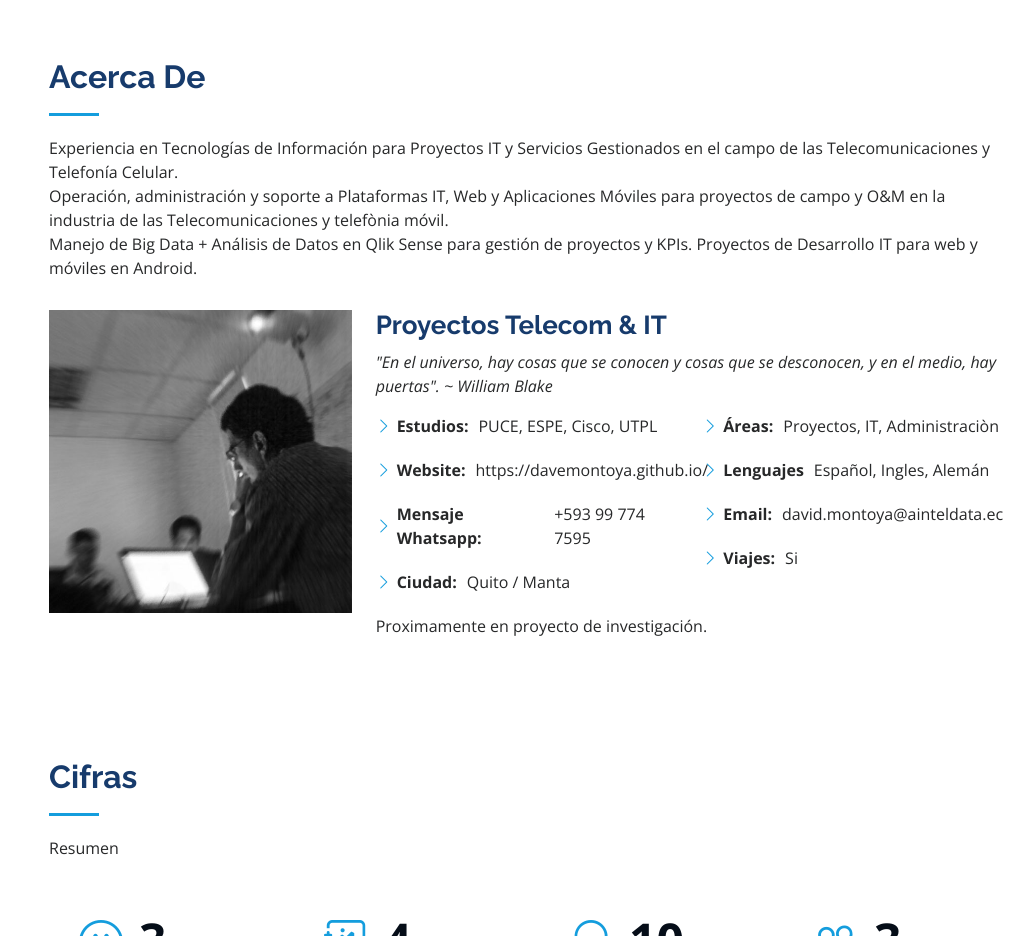
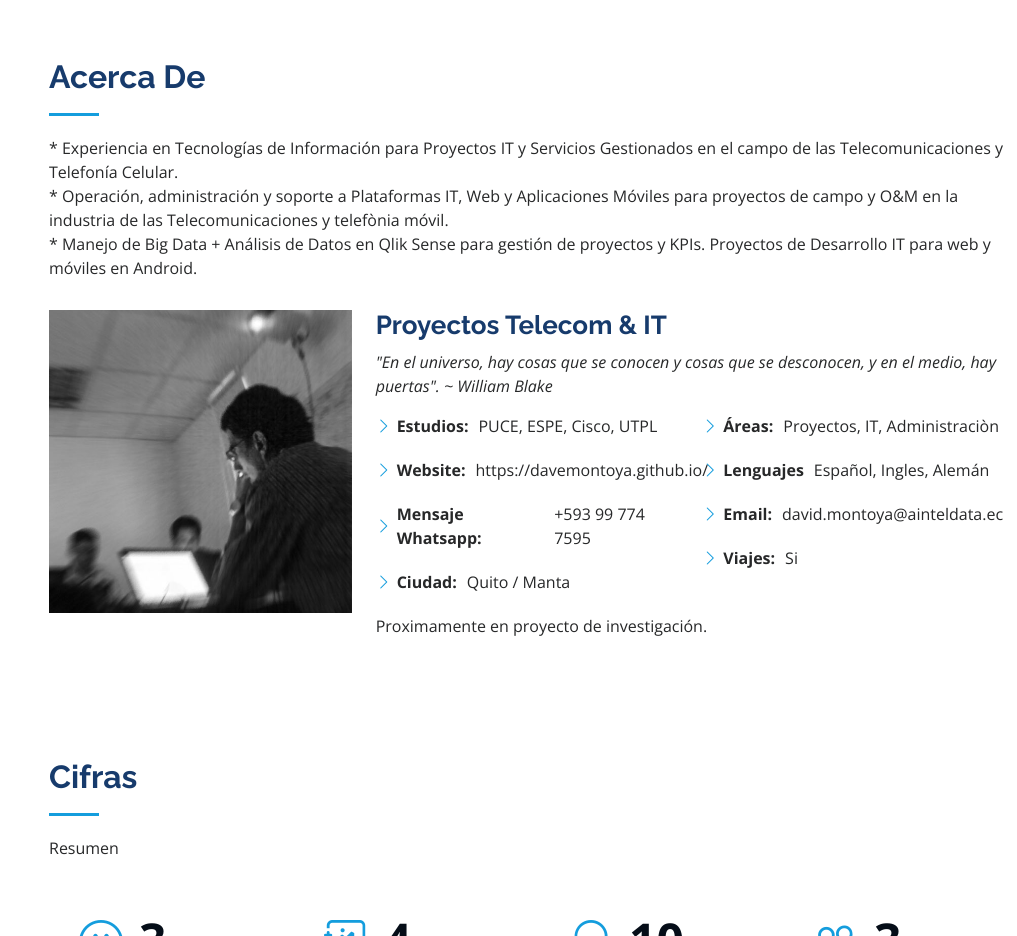
Before and after one commit to DaveMontoya/davemontoya.github.io, a plain HTML site: page index.html in a window 1280 px wide. Shown: the part 802-1738 px from the top of the page, without its empty margins (263-1280 px from the left). Drawn offline with nearby package versions, Linux system fonts and the light colour scheme.

Commit message:
Update index.html

```diff
--- a/index.html
+++ b/index.html
@@ -88,9 +88,9 @@
 
         <div class="section-title">
           <h2>Acerca De</h2>
-          <p>Experiencia en Tecnologías de Información para Proyectos IT y Servicios Gestionados en el campo de las Telecomunicaciones y Telefonía Celular.</p>
-	  <p>Operación, administración y soporte a Plataformas IT, Web y Aplicaciones Móviles para proyectos de campo y O&M en la industria de las Telecomunicaciones y telefònia móvil.</p>
-	  <p>Manejo de Big Data + Análisis de Datos en Qlik Sense para gestión de proyectos y KPIs. Proyectos de Desarrollo IT para web y móviles en Android.</p>
+          <p>* Experiencia en Tecnologías de Información para Proyectos IT y Servicios Gestionados en el campo de las Telecomunicaciones y Telefonía Celular.</p>
+	  <p>* Operación, administración y soporte a Plataformas IT, Web y Aplicaciones Móviles para proyectos de campo y O&M en la industria de las Telecomunicaciones y telefònia móvil.</p>
+	  <p>* Manejo de Big Data + Análisis de Datos en Qlik Sense para gestión de proyectos y KPIs. Proyectos de Desarrollo IT para web y móviles en Android.</p>
         </div>
 
         <div class="row">
```
